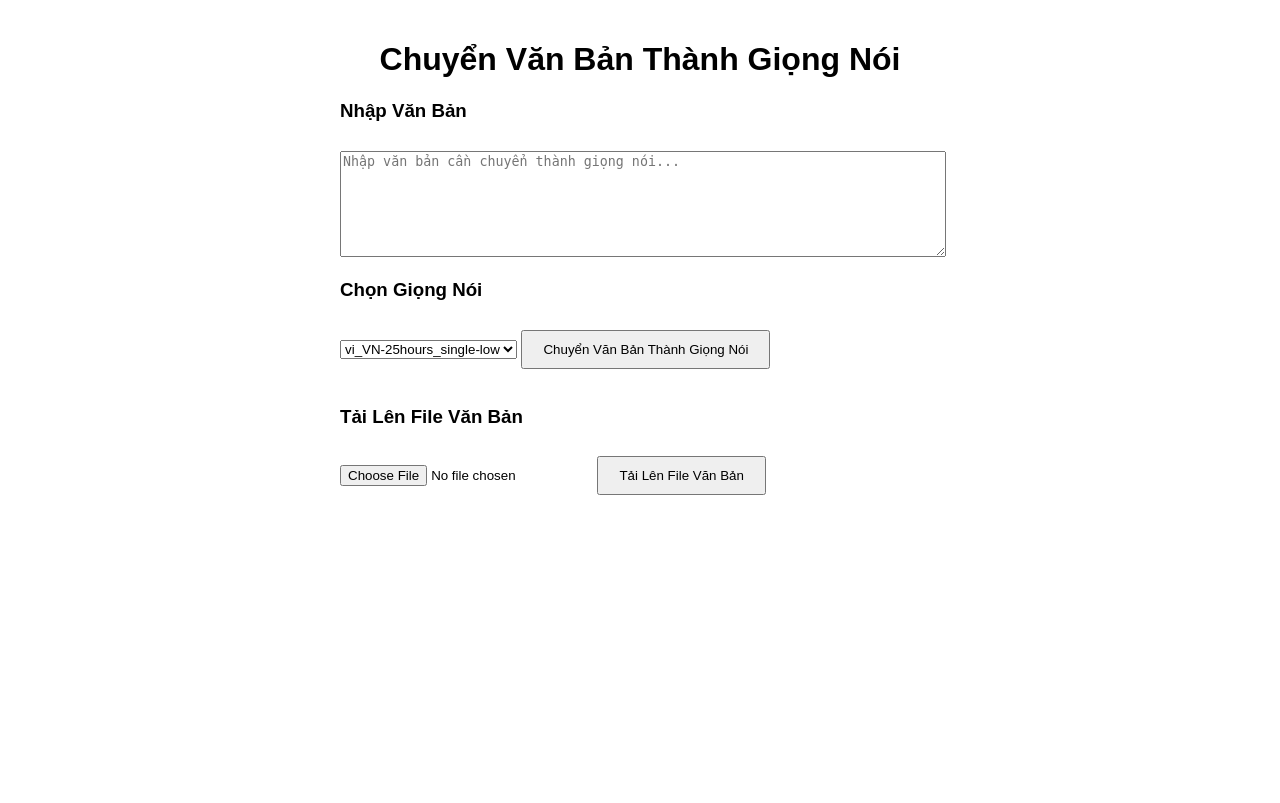
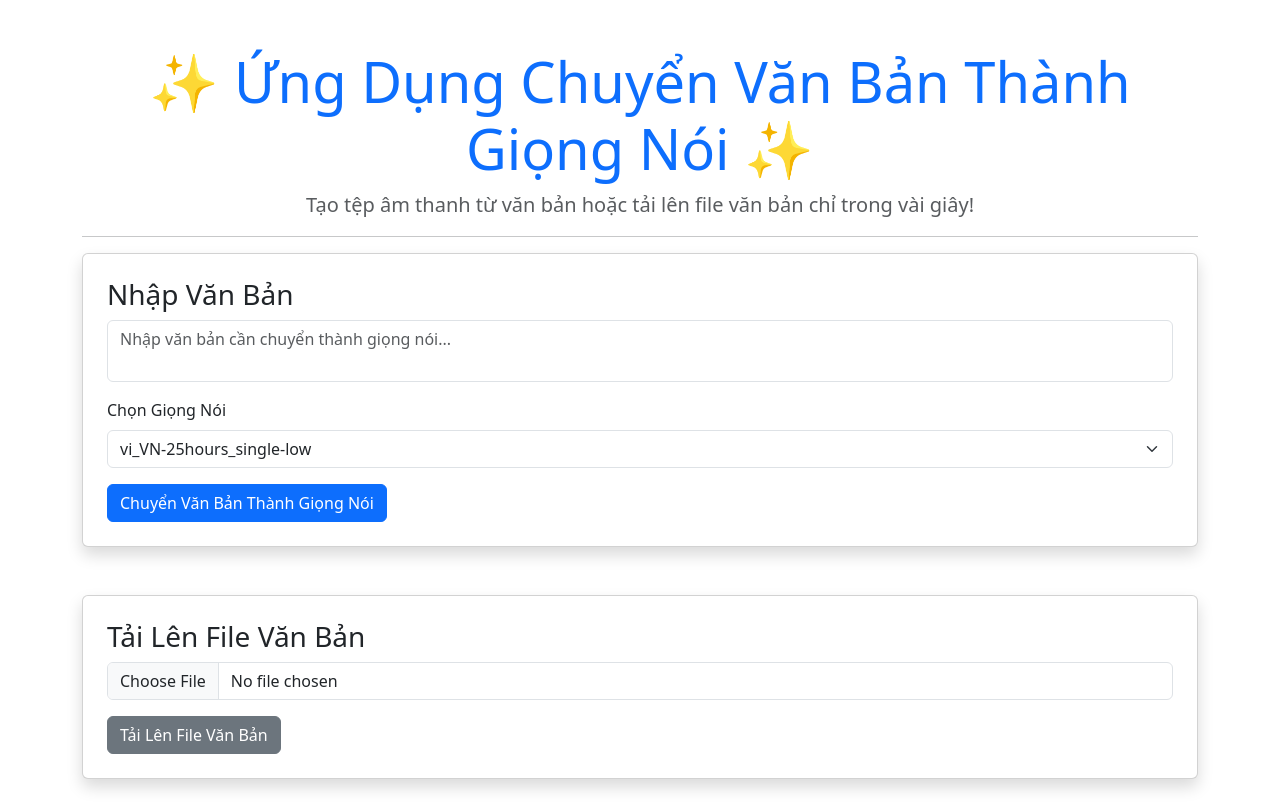
Before and after one commit to thanhnew2001/udemytts, a Flask app: page / in a window 1280 px wide. Before the commit the page ends 495 px from the top, so only its background shows below. Run offline with Flask 3, Linux system fonts and the light colour scheme.

Commit message:
Update index.html

```diff
--- a/templates/index.html
+++ b/templates/index.html
@@ -4,60 +4,94 @@
     <meta charset="UTF-8">
     <meta name="viewport" content="width=device-width, initial-scale=1.0">
     <title>Ứng Dụng Chuyển Văn Bản Thành Giọng Nói</title>
+    <!-- Bootstrap CSS -->
+    <link href="https://cdn.jsdelivr.net/npm/bootstrap@5.3.0/dist/css/bootstrap.min.css" rel="stylesheet">
     <style>
-        body { font-family: Arial, sans-serif; margin: 0; padding: 20px; }
-        .container { max-width: 600px; margin: 0 auto; }
-        h1 { text-align: center; }
-        button { padding: 10px 20px; margin-top: 10px; cursor: pointer; }
-        textarea { width: 100%; height: 100px; margin-top: 10px; }
-        select { margin-top: 10px; }
-        .audio-player { margin-top: 20px; }
+        .spinner-border {
+            display: none;
+        }
+        .audio-player {
+            margin-top: 20px;
+        }
+        textarea {
+            resize: none;
+        }
     </style>
 </head>
 <body>
+<div class="container mt-5">
+    <!-- Big Title -->
+    <div class="text-center">
+        <h1 class="display-4 text-primary">✨ Ứng Dụng Chuyển Văn Bản Thành Giọng Nói ✨</h1>
+        <p class="lead text-muted">Tạo tệp âm thanh từ văn bản hoặc tải lên file văn bản chỉ trong vài giây!</p>
+        <hr>
+    </div>
 
-<div class="container">
-    <h1>Chuyển Văn Bản Thành Giọng Nói</h1>
-
+    <!-- Text to Speech Form -->
+    <div class="card shadow p-4">
         <h3>Nhập Văn Bản</h3>
         <form id="text-form" method="POST" action="/convert-text">
-        <textarea id="text-input" name="text" placeholder="Nhập văn bản cần chuyển thành giọng nói..." required></textarea>
-
-        <h3>Chọn Giọng Nói</h3>
-        <select name="voice" id="voice-select">
+            <div class="mb-3">
+                <textarea id="text-input" name="text" class="form-control" placeholder="Nhập văn bản cần chuyển thành giọng nói..." required></textarea>
+            </div>
+            <div class="mb-3">
+                <label for="voice-select" class="form-label">Chọn Giọng Nói</label>
+                <select name="voice" id="voice-select" class="form-select">
                     {% for voice in voices %}
                     <option value="{{ voice.name }}">{{ voice.name }}</option>
                     {% endfor %}
                 </select>
-
-        <button type="submit">Chuyển Văn Bản Thành Giọng Nói</button>
+            </div>
+            <div class="d-flex align-items-center">
+                <button type="submit" class="btn btn-primary me-3" id="generate-button">Chuyển Văn Bản Thành Giọng Nói</button>
+                <div class="spinner-border text-primary" role="status" id="loading-spinner">
+                    <span class="visually-hidden">Loading...</span>
+                </div>
+            </div>
         </form>
+    </div>
 
     <br>
 
+    <!-- File Upload Form -->
+    <div class="card shadow p-4 mt-4">
         <h3>Tải Lên File Văn Bản</h3>
         <form id="file-upload-form" action="/upload-text" method="POST" enctype="multipart/form-data">
-        <input type="file" name="file" accept=".txt" required />
-        <button type="submit">Tải Lên File Văn Bản</button>
+            <div class="mb-3">
+                <input type="file" name="file" accept=".txt" class="form-control" required />
+            </div>
+            <button type="submit" class="btn btn-secondary">Tải Lên File Văn Bản</button>
         </form>
+    </div>
 
     {% if text %}
+    <div class="card shadow p-4 mt-4">
         <h3>Văn Bản Đã Tải Lên</h3>
-    <textarea readonly>{{ text }}</textarea>
-    <button id="convert-uploaded-text">Chuyển Đổi Văn Bản Đã Tải Lên</button>
+        <textarea class="form-control" readonly>{{ text }}</textarea>
+        <button id="convert-uploaded-text" class="btn btn-success mt-3">Chuyển Đổi Văn Bản Đã Tải Lên</button>
+    </div>
     {% endif %}
 
-    <div id="audio-container" class="audio-player">
-        <!-- File audio sẽ được hiển thị ở đây khi hoàn thành -->
+    <div id="audio-container" class="audio-player mt-4">
+        <!-- Audio output will appear here -->
+    </div>
 </div>
 
-</div>
+<!-- Bootstrap Bundle -->
+<script src="https://cdn.jsdelivr.net/npm/bootstrap@5.3.0/dist/js/bootstrap.bundle.min.js"></script>
 
 <script>
-    // Gửi yêu cầu và phát âm thanh
+    // Handle text-to-speech form submission
     const textForm = document.getElementById('text-form');
+    const generateButton = document.getElementById('generate-button');
+    const loadingSpinner = document.getElementById('loading-spinner');
+
     textForm.addEventListener('submit', function(event) {
         event.preventDefault();
+
+        // Disable the button and show the spinner
+        generateButton.disabled = true;
+        loadingSpinner.style.display = 'inline-block';
 
         const text = document.getElementById('text-input').value;
         const voice = document.getElementById('voice-select').value;
@@ -78,13 +112,21 @@
                         Your browser does not support the audio element.
                     </audio>
                     <br><br>
-                    <a href="${data.audio_url}" download>Download Audio</a>
+                    <a href="${data.audio_url}" download class="btn btn-success">Tải Xuống Âm Thanh</a>
                 `;
             }
+        })
+        .catch(error => {
+            console.error('Error:', error);
+        })
+        .finally(() => {
+            // Re-enable the button and hide the spinner
+            generateButton.disabled = false;
+            loadingSpinner.style.display = 'none';
         });
     });
 
-    // Chuyển đổi văn bản đã tải lên
+    // Handle uploaded text conversion
     const convertUploadedTextButton = document.getElementById('convert-uploaded-text');
     if (convertUploadedTextButton) {
         convertUploadedTextButton.addEventListener('click', function() {
@@ -107,13 +149,12 @@
                             Your browser does not support the audio element.
                         </audio>
                         <br><br>
-                        <a href="${data.audio_url}" download>Download Audio</a>
+                        <a href="${data.audio_url}" download class="btn btn-success">Tải Xuống Âm Thanh</a>
                     `;
                 }
             });
         });
     }
 </script>
-
 </body>
 </html>
```
Lines whose indentation alone changed are shown as unchanged.
